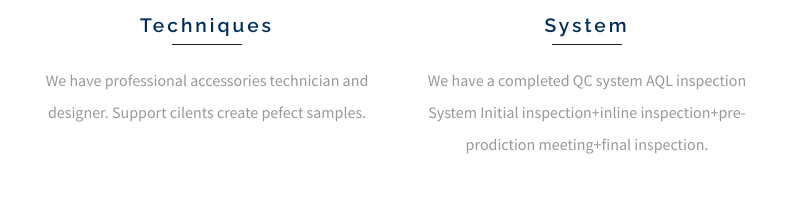
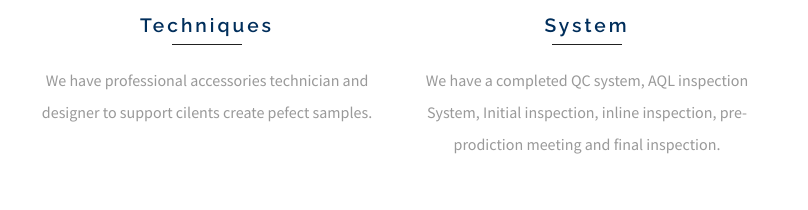
Before and after one commit to imnkywf/Detex, a plain HTML site: page index.html in a window 1280 px wide. Shown: the part 904-1114 px from the top of the page, 433-1241 px from the left. Drawn offline with Linux system fonts and the light colour scheme.

Commit message:
Modified paragraphs

```diff
--- a/index.html
+++ b/index.html
@@ -100,7 +100,7 @@
 							<i class="fa fa-wrench" aria-hidden="true"></i>
 						</div>
 						<h3>Techniques</h3>
-						<p>We have professional accessories technician and designer. Support cilents create pefect samples.</p>
+						<p>We have professional accessories technician and designer to support cilents create pefect samples.</p>
 					</div>
 				</div>
 
@@ -110,8 +110,9 @@
 							<i class="fa fa-gears" aria-hidden="true"></i>
 						</div>
 						<h3>System</h3>
-						<p>We have a completed QC system AQL inspection System Initial inspection+inline inspection+pre-prodiction
-							meeting+final inspection.</p>
+						<p>We have a completed QC system, AQL inspection System, Initial inspection, inline inspection,
+							pre-prodiction
+							meeting and final inspection.</p>
 					</div>
 				</div>
 				<div class="clearfix"> </div>
```
